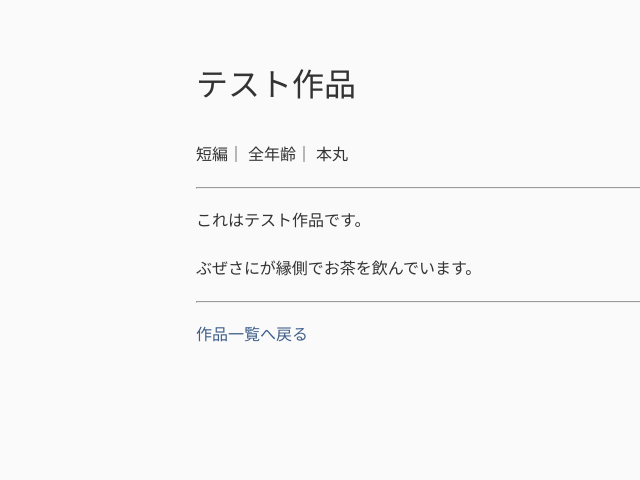
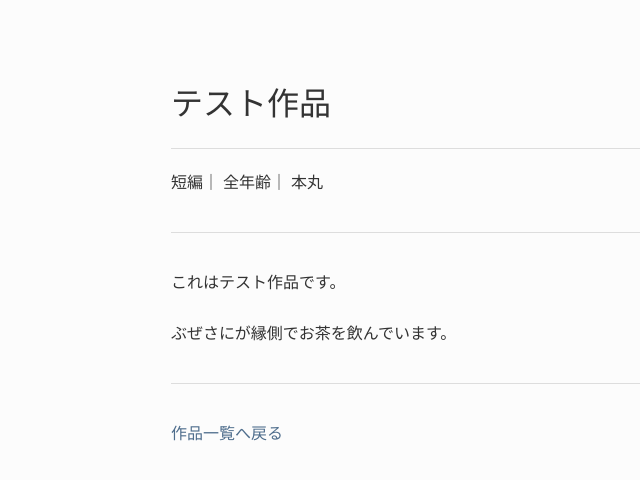
Before and after one commit to fjst160/lemon160, a Jekyll site: the page built from _novels/テスト作品.md, in a window 1280 px wide. Shown: the top 480 px of the page, without its empty margins (44-684 px from the left). Built offline with Jekyll 4.4.1, drawn with Linux system fonts in a browser that asks for light colours.

Commit message:
Update style.css

```diff
--- a/assets/style.css
+++ b/assets/style.css
@@ -1,26 +1,62 @@
 body{
-    max-width:800px;
-    margin:auto;
-    padding:2rem;
+    max-width: 850px;
+    margin: 0 auto;
+    padding: 3rem 2rem;
+
     font-family:
-    "Yu Mincho",
-    "Hiragino Mincho ProN",
-    serif;
+        "Yu Mincho",
+        "Hiragino Mincho ProN",
+        "BIZ UDPMincho",
+        serif;
 
-    line-height:2;
-    color:#333;
-    background:#fafafa;
+    font-size: 16px;
+    line-height: 2.2;
+
+    color: #333;
+    background: #fcfcfc;
 }
 
 h1{
-    font-weight:normal;
+    font-size: 2rem;
+    font-weight: normal;
+    margin-bottom: 1rem;
+
+    border-bottom: 1px solid #ddd;
+    padding-bottom: .5rem;
+}
+
+h2{
+    font-size: 1.2rem;
+    font-weight: normal;
+
+    margin-top: 2rem;
+    border-left: 4px solid #999;
+    padding-left: .75rem;
 }
 
 a{
-    color:#3f5f8a;
-    text-decoration:none;
+    color: #4e6d8c;
+    text-decoration: none;
 }
 
 a:hover{
-    text-decoration:underline;
+    text-decoration: underline;
 }
+
+hr{
+    border: none;
+    border-top: 1px solid #ddd;
+    margin: 2rem 0;
+}
+
+ul{
+    padding-left: 1.5rem;
+}
+
+li{
+    margin-bottom: .4rem;
+}
+
+p{
+    margin: 1rem 0;
+}
```
